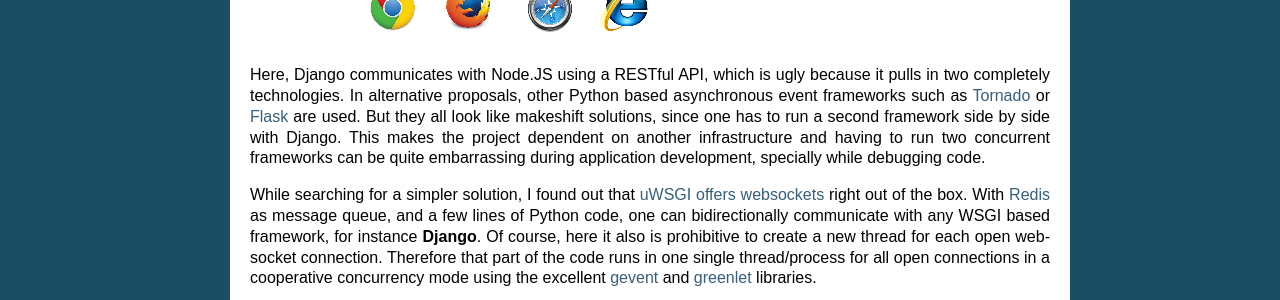
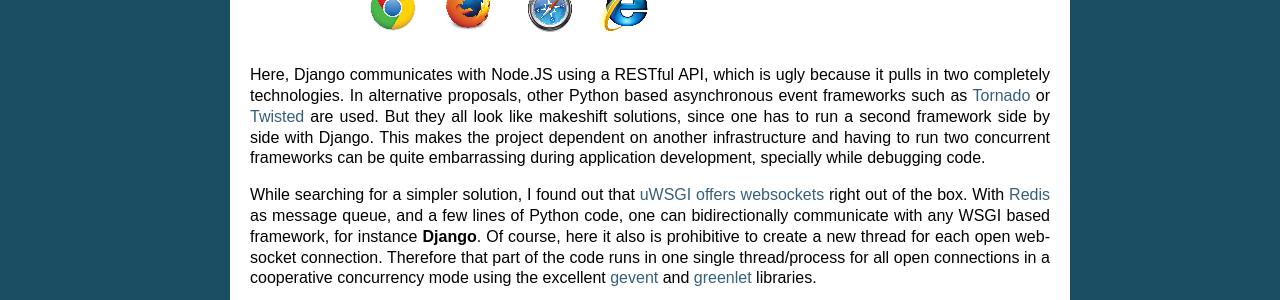
Before and after one commit to jrief/django-websocket-redis, a Sphinx documentation site: the page built from docs/introduction.rst, in a window 1280 px wide. Shown: the part 960-1260 px from the top of the page. Built offline with Sphinx 7.4.7, drawn with Linux system fonts in a browser that asks for light colours.

```diff
--- a/docs/introduction.rst
+++ b/docs/introduction.rst
@@ -37,7 +37,7 @@ A typical implementation proposal is to use socket.io_ running inside a NodeJS_
 
 Here, Django communicates with Node.JS using a RESTful API, which is ugly because it pulls in two
 completely technologies. In alternative proposals, other Python based asynchronous event frameworks
-such as Tornado_ or Flask_ are used. But they all look like makeshift solutions, since one has to
+such as Tornado_ or Twisted_ are used. But they all look like makeshift solutions, since one has to
 run a second framework side by side with Django. This makes the project dependent on another
 infrastructure and having to run two concurrent frameworks can be quite embarrassing during
 application development, specially while debugging code.
@@ -82,7 +82,7 @@ queue required for websocket communication, is effectively free.
 .. _NodeJS: http://nodejs.org/
 .. _socket.io: http://socket.io/
 .. _Tornado: http://www.tornadoweb.org/
-.. _Flask: http://flask.pocoo.org/
+.. _Twisted: http://twistedmatrix.com/
 .. _uWSGI offers websockets: http://uwsgi-docs.readthedocs.org/en/latest/WebSockets.html
 .. _Redis: http://redis.io/
 .. _memcached: http://memcached.org/
```
Also changed, not shown: README.md (+2 -1 lines).
